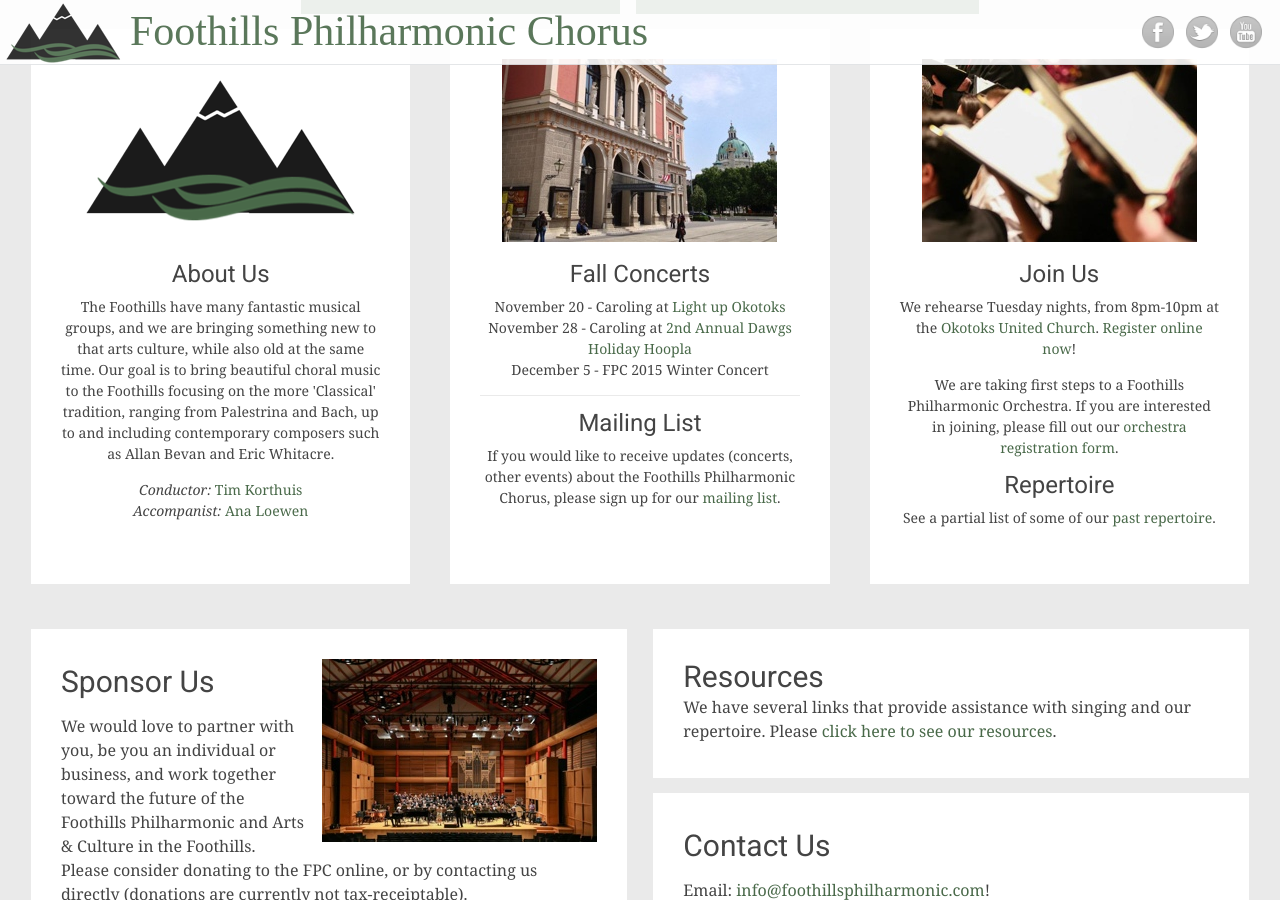
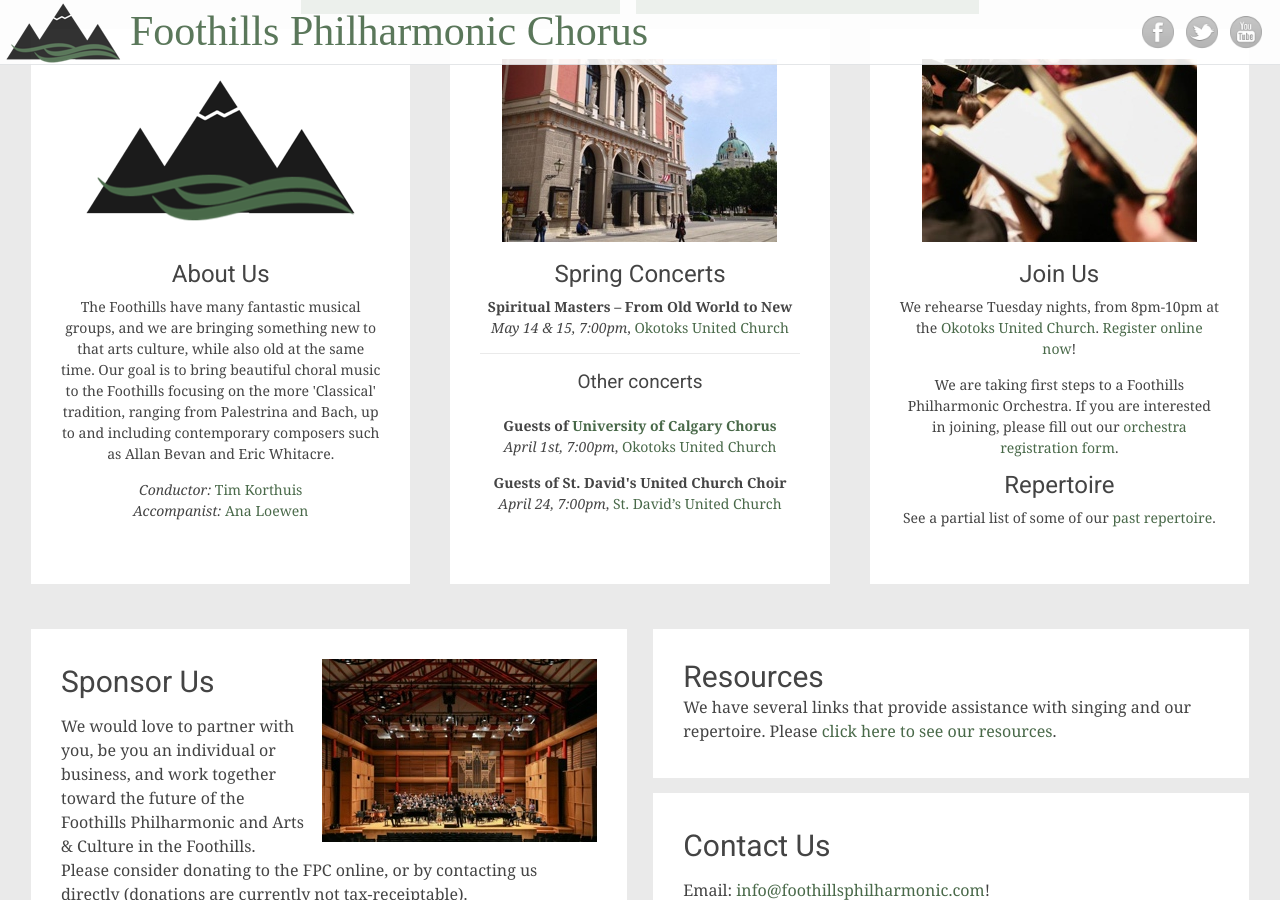
Before and after one commit to percyhanna/fps, a Jekyll site: the page built from index.html, in a window 1280 px wide and 900 px high, scrolled down 556 px. Built offline with Jekyll 4.4.1, drawn with Linux system fonts in a browser that asks for light colours; some web fonts are replaced; Markdown is read by kramdown in place of the engine named in the settings.

Commit message:
Update concert info

```diff
--- a/index.html
+++ b/index.html
@@ -19,15 +19,24 @@
         <div class="tg-one-third">
           <div class="page_text_container">
             <img class="content-image" alt="Choir" src="/images/concerts.jpg" width="275" height="183">
-            <h1 class="entry-title">Fall Concerts</h1>
-            <p>
-              November 20 - Caroling at <a href="http://www.okotoks.ca/discover-okotoks/things-do/community-events-calendar/light-okotoks" target="_blank">Light up Okotoks</a><br>
-              November 28 - Caroling at <a href="http://www.okotoks.ca/discover-okotoks/things-do/community-events-calendar/2nd-annual-dawgs-holiday-hoopla" target="_blank">2nd Annual Dawgs Holiday Hoopla</a><br>
-              December 5 - FPC 2015 Winter Concert
+            <h1 class="entry-title">Spring Concerts</h1>
+            <p class="clearfix">
+              <strong>Spiritual Masters – From Old World to New</strong><br>
+              <em>May 14 &amp; 15, 7:00pm</em>,
+              <a href="https://www.google.ca/maps/place/Okotoks+United+Church/@50.724914,-113.979771,15z/data=!4m2!3m1!1s0x0:0x9f916ee0400c6c6f" target="_blank">Okotoks United Church</a><br/>
             </p>
             <hr>
-            <h1 class="entry-title">Mailing List</h1>
-            <p>If you would like to receive updates (concerts, other events) about the Foothills Philharmonic Chorus, please sign up for our <a href="http://eepurl.com/bzn_Jf" target="_blank">mailing list</a>.</p>
+            <h6>Other concerts</h6>
+            <p><br>
+              <strong>Guests of <a href="http://scpa.ucalgary.ca/music/welcome-music/music-ensembles#UChorus" target="_blank">University of Calgary Chorus</a></strong><br>
+              <em>April 1st, 7:00pm</em>,
+              <a href="https://www.google.ca/maps/place/Okotoks+United+Church/@50.724914,-113.979771,15z/data=!4m2!3m1!1s0x0:0x9f916ee0400c6c6f" target="_blank">Okotoks United Church</a><br/>
+            </p>
+            <p class="clearfix">
+              <strong>Guests of St. David's United Church Choir</strong><br>
+              <em>April 24, 7:00pm</em>,
+              <a href="https://www.google.ca/maps/place/St.+David's+United+Church/@51.081815,-114.1229934,15z/data=!4m2!3m1!1s0x0:0x2e71dac45663a2c2" target="_blank">St. David’s United Church</a><br/>
+            </p>
           </div>
         </div>
 
```
